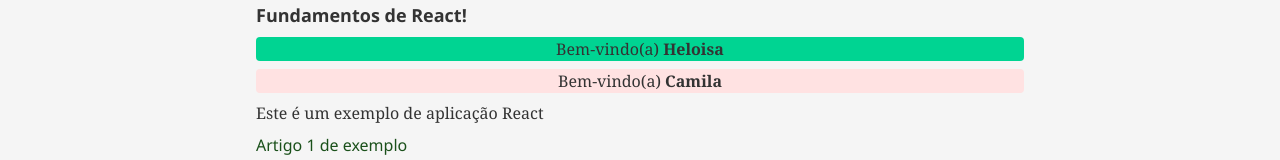
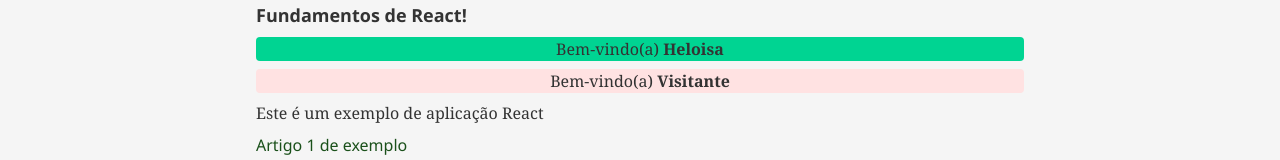
Before and after one commit to heloisa0804/react-fundamentos, a React (Vite) app: page / in a window 1280 px wide. Shown: the part 167-327 px from the top of the page. Built offline with nearby package versions, Linux system fonts and the light colour scheme.

Commit message:
Usa props opicionais e valor padrão

```diff
--- a/src/components/Conteudo/Conteudo.tsx
+++ b/src/components/Conteudo/Conteudo.tsx
@@ -13,7 +13,7 @@ export default function Conteudo() {
       >
         <h2 className="font-bold text-lg">Fundamentos de React!</h2>
         <Saudacao nome="Heloisa" classe="bg-emerald-400" />
-        <Saudacao nome="Camila" classe="bg-red-100" />
+        <Saudacao classe="bg-red-100" />
         <p> Este é um exemplo de aplicação React</p>
 
         <Artigo />
--- a/src/components/Conteudo/Saudacao.tsx
+++ b/src/components/Conteudo/Saudacao.tsx
@@ -1,10 +1,14 @@
 //Declara um tipo que sera usado pelas props do Componente
 type SaudacaoProps = {
-  nome: string;
+  nome?: string;
   classe: string;
 };
 
-export default function Saudacao({ nome, classe }: SaudacaoProps) {
+export default function Saudacao({
+  // caso nome não seja informado (opcional), visitante será usado
+  nome = "Visitante",
+  classe,
+}: SaudacaoProps) {
   return (
     <>
       <p className={`my-2 rounded text-center ${classe}`}>
```
